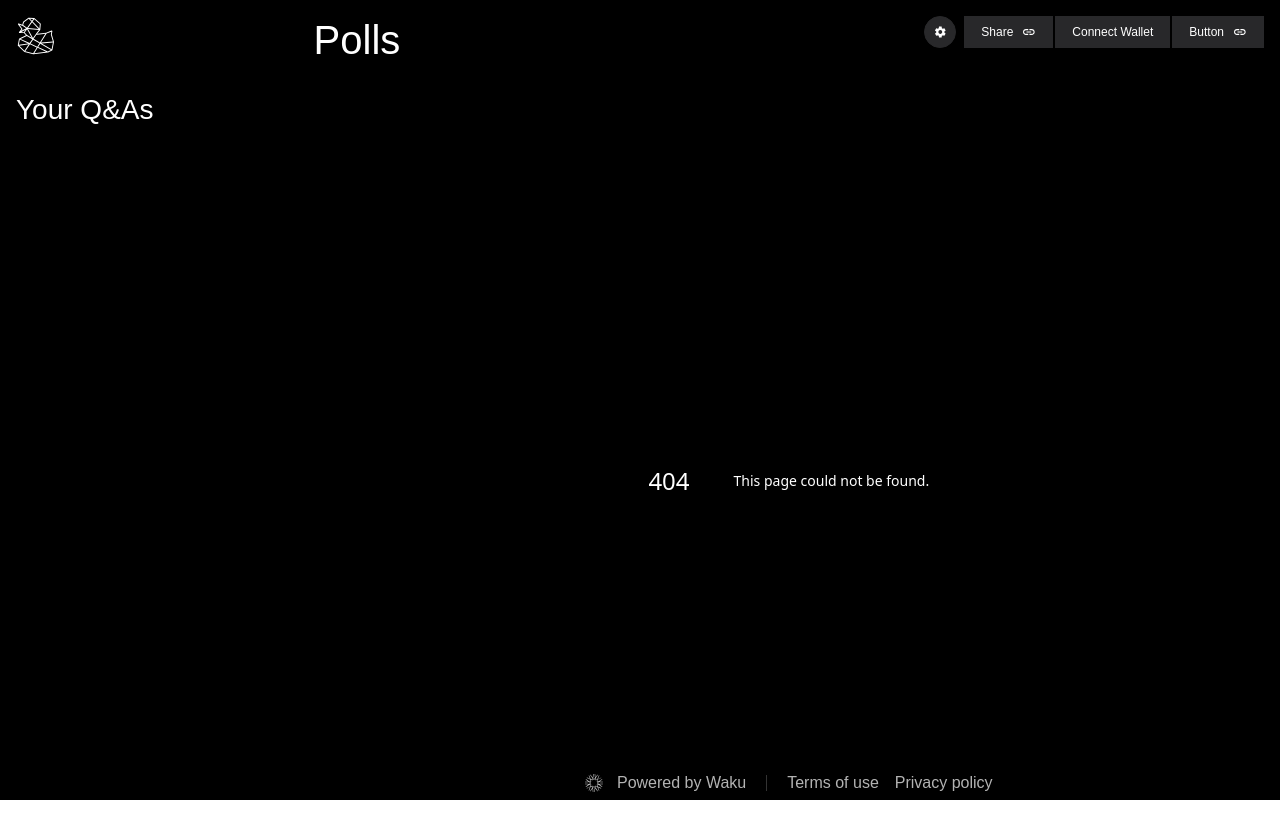
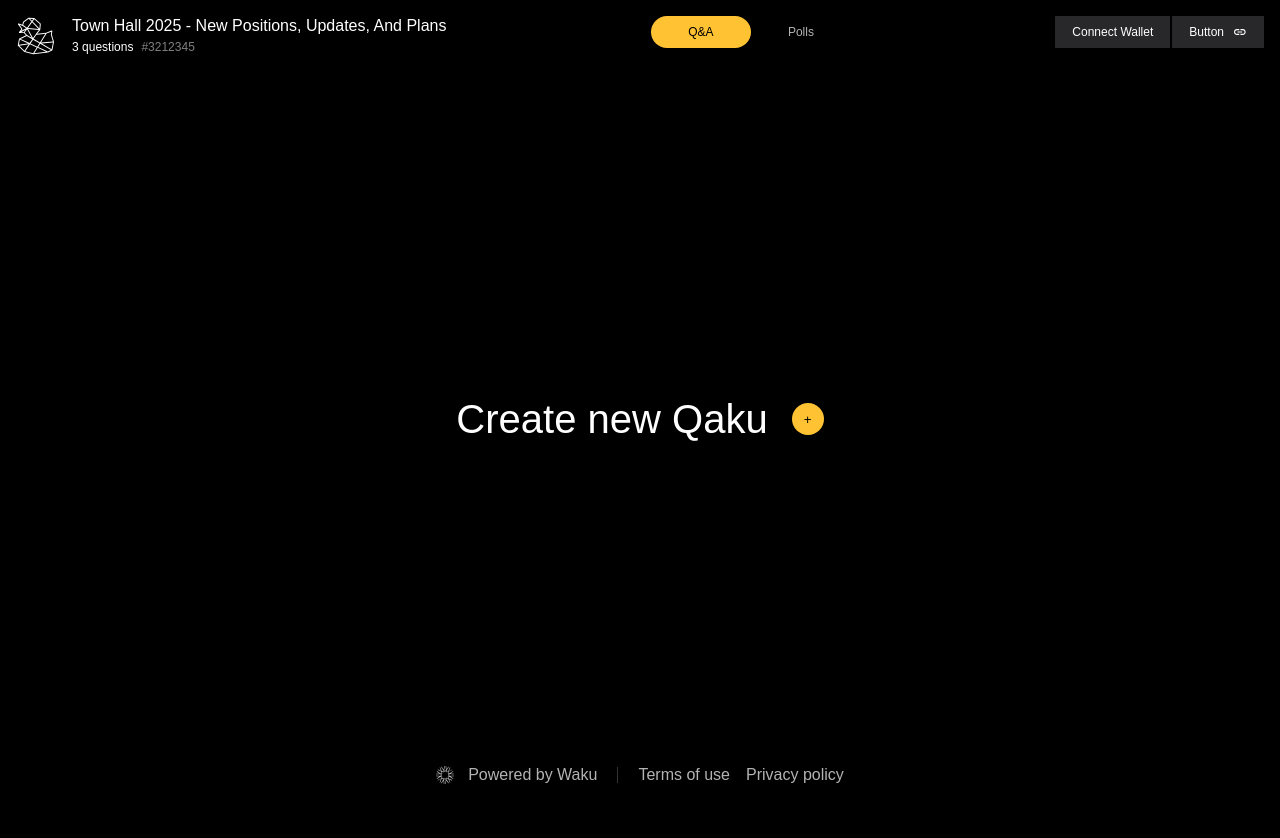
Before and after one commit to acid-info/qaku.app, a Next.js app: page /user/qna in a window 1280 px wide. Before the commit this address had no page. Shown: the top 838 px of the page. After the commit the page ends 808 px from the top, so only its background shows below. Built offline with nearby package versions, Linux system fonts and the light colour scheme.

Commit message:
feat: implement user layout

```diff
--- a/src/components/Navbar/UserNav.tsx
+++ b/src/components/Navbar/UserNav.tsx
@@ -6,7 +6,7 @@ import WalletConnect from './WalletConnect'
 
 export type NavMode = 'qna' | 'polls'
 
-interface Props {
+export type UserNavProps = {
   mode: NavMode
   title: string
   count: number
@@ -24,7 +24,7 @@ const renderUnit = (mode: 'qna' | 'polls', count: number) => {
     : 'polls'
 }
 
-const UserNav = ({ mode, title, count, id, onModeChange }: Props) => {
+const UserNav = ({ mode, title, count, id, onModeChange }: UserNavProps) => {
   return (
     <Container>
       <Left>
--- /dev/null
+++ b/src/layouts/DefaultLayout/User.layout.tsx
@@ -0,0 +1,41 @@
+import { Footer } from '@/components/Footer'
+import UserNav from '@/components/Navbar/UserNav'
+import styled from '@emotion/styled'
+import { PropsWithChildren } from 'react'
+
+type Props = PropsWithChildren
+
+export default function UserLayout(props: PropsWithChildren<Props>) {
+  return (
+    <Root>
+      <MainContainer>
+        <UserNav
+          mode={'qna'}
+          title="Town Hall 2025 - New Positions, Updates, And Plans"
+          count={3}
+          id="3212345"
+          onModeChange={(newMode) => console.log(newMode)}
+        />
+        <Main>{props.children}</Main>
+        <Footer />
+      </MainContainer>
+    </Root>
+  )
+}
+
+const Root = styled.div`
+  display: flex;
+  background: var(--black);
+  width: 100%;
+  height: 100vh;
+`
+
+const MainContainer = styled.div`
+  width: 100%;
+  height: calc(100% - var(--footer-height) - var(--header-height));
+`
+
+const Main = styled.main`
+  width: 100%;
+  height: 100%;
+`
--- /dev/null
+++ b/src/pages/user/qna.tsx
@@ -0,0 +1,16 @@
+import { CreateQnA } from '@/components/Dashboard/CreateQnA'
+import { SEO } from '@/components/SEO'
+import UserLayout from '@/layouts/DefaultLayout/User.layout'
+
+export default function Page() {
+  return (
+    <>
+      <SEO />
+      <CreateQnA />
+    </>
+  )
+}
+
+Page.getLayout = function getLayout(page: React.ReactNode) {
+  return <UserLayout>{page}</UserLayout>
+}
```
